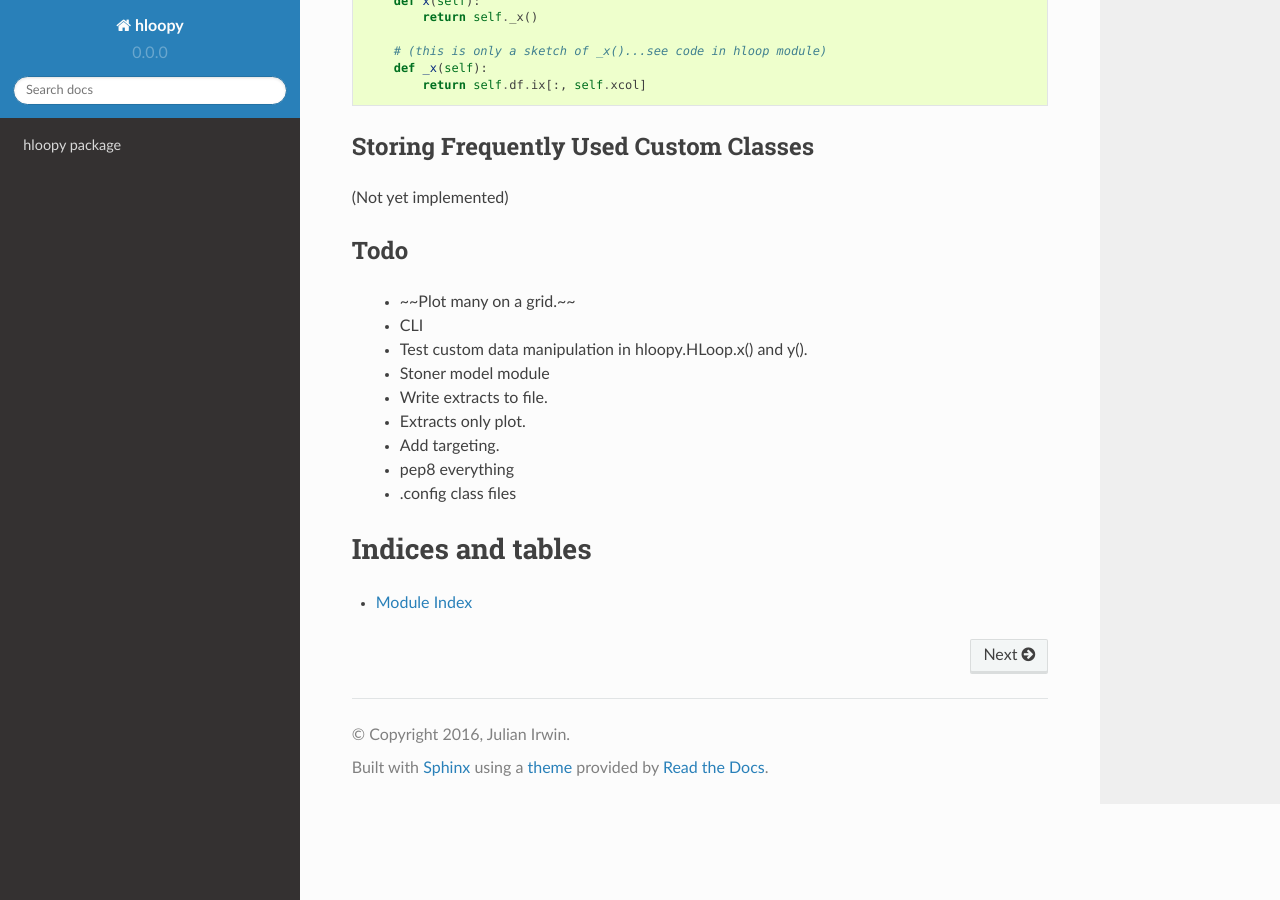
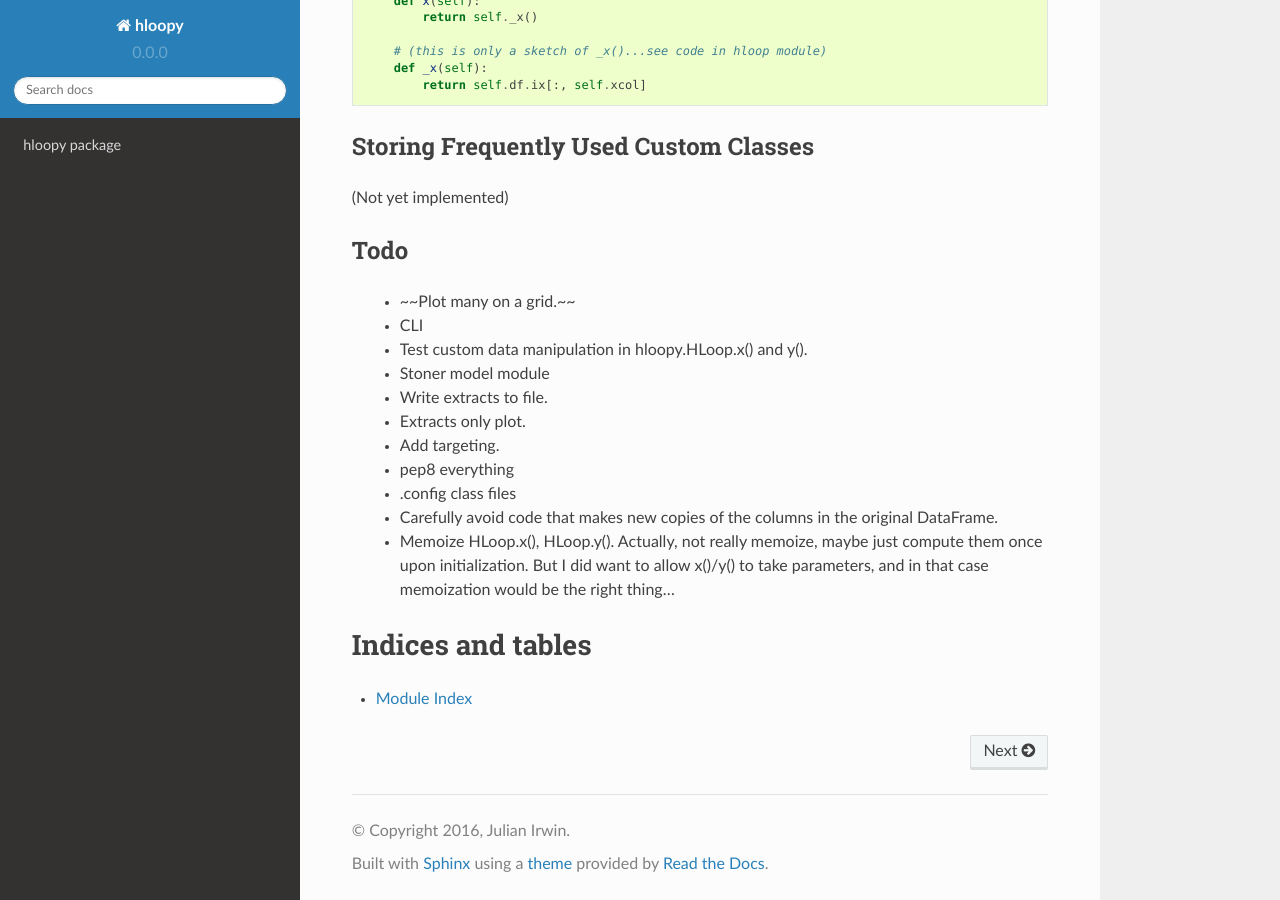
Before and after one commit to julianirwin/hloopy, a Sphinx documentation site: the page built from doc/index.rst, in a window 1280 px wide and 900 px high, scrolled down 2221 px. Built offline with Sphinx 7.4.7 and the Read the Docs theme 2.0.0, drawn with Linux system fonts in a browser that asks for light colours.

Commit message:
added todos

```diff
--- a/doc/index.rst
+++ b/doc/index.rst
@@ -144,6 +144,12 @@ Todo
   - Add targeting.
   - pep8 everything
   - .config class files
+  - Carefully avoid code that makes new copies of the columns
+    in the original DataFrame.
+  - Memoize HLoop.x(), HLoop.y(). Actually, not really memoize,
+    maybe just compute them once upon initialization. But
+    I did want to allow x()/y() to take parameters, and in that
+    case memoization would be the right thing...
 
 
 
```
